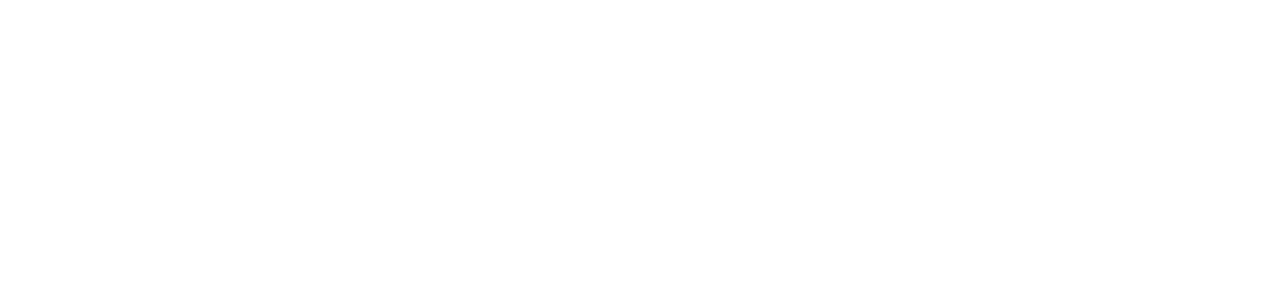
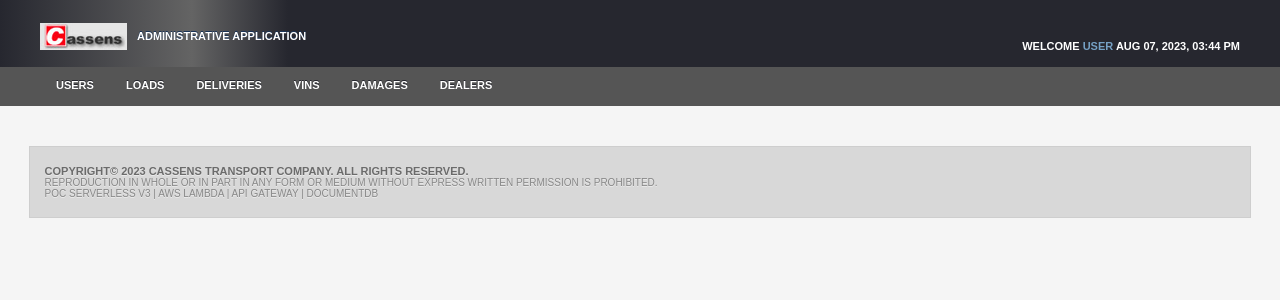
Before and after one commit to benwaldee/POC-console, a React (Create React App) app: page / in a window 1280 px wide. Before the commit this address had no page. Shown: the top 300 px of the page. Built offline with nearby package versions, Linux system fonts and the light colour scheme.

Commit message:
styling + function for nav and footer

```diff
--- a/src/App.js
+++ b/src/App.js
@@ -1,7 +1,8 @@
 import './App.css';
 import { BrowserRouter, Route, Routes } from 'react-router-dom';
 import Loads from './components/Loads';
-
+import HomePage from './components/HomePage';
+import Navbar from './components/Navbar';
 
 function App() {
 
@@ -10,6 +11,7 @@
     <BrowserRouter>
       <Routes>
         <Route path='/loads' exact={true} element={<Loads />}></Route>
+        <Route path='/' exact={true} element={<HomePage />}></Route>
       </Routes>
     </BrowserRouter>
 
--- /dev/null
+++ b/src/components/CSS/Footer.css
@@ -0,0 +1,18 @@
+.Footer_outer-wrap {
+    padding: 18px 15px;
+    font-size: 10px;
+    text-transform: uppercase;
+    color: #888888;
+    text-shadow: 0 1px #ebebeb;
+    background-color: #d8d8d8;
+    border: 1px solid #cecece;
+    margin-left: 28.6px;
+    margin-right: 28.6px;
+    margin-top: 40px;
+}
+
+.Footer_copyright {
+    font-weight: bolder;
+    font-size: 11px;
+    color: #6b6b6b;
+}
--- /dev/null
+++ b/src/components/CSS/HomePage.css
@@ -0,0 +1,4 @@
+body {
+    background-color: #F5F5F5;
+    font-family: Arial, Tahoma, Helvetica, sans-serif;
+}
--- /dev/null
+++ b/src/components/CSS/Navbar.css
@@ -0,0 +1,65 @@
+.Navbar_top {
+    background: linear-gradient(to right, #26272F 0px, #646464 192px, #26272F 288px);
+    width: 100%;
+    height: 67px;
+    display: flex;
+}
+
+.Navbar_top-left-image {
+    height: 27px;
+    width: 87px;
+    cursor: pointer;
+}
+
+.Navbar_top-left {
+    display: flex;
+    padding-left: 40px;
+    padding-top: 23px;
+    width: 50%;
+}
+
+.Navbar_top-left-text {
+    text-shadow: 0 -1px #193356;
+    color: #FFFFFF;
+    font-size: 11px;
+    font-weight: bold;
+    padding-top: 7px;
+    padding-left: 10px;
+
+}
+
+.Navbar_top-right {
+    width: 50%;
+}
+
+.Navbar_top-right-text {
+    color: #FFFFFF;
+    float: right;
+    padding: 40px 40px 0 0;
+    font-size: 11px;
+    text-transform: uppercase;
+    font-weight: bold;
+}
+
+.Navbar_bottom {
+    height: 38.6px;
+    display: flex;
+    padding-left: 40px;
+    background-color: #555555;
+}
+
+.Navbar_bottom-link {
+    color: #FFFFFF;
+    font-weight: bold;
+    text-shadow: 0 -1px #26272F;
+    padding: 11px 15px 2px 15px;
+    font-size: 11px;
+    border: 1px solid #555555;
+    cursor: pointer;
+    text-decoration: none;
+}
+
+.Navbar_bottom-link:hover {
+    border: 1px solid #737681;
+    background-color: #26272F;
+}
--- /dev/null
+++ b/src/components/Footer.js
@@ -0,0 +1,25 @@
+import { useEffect, useState } from 'react';
+import axios from 'axios';
+import { useGeneralContext } from '../context/GeneralContext';
+import "./CSS/Footer.css"
+
+function Footer() {
+    //STATE VARS
+    //-----------------------------------------------------------------------------------------------------------
+    //USE EFFECTS
+    //-----------------------------------------------------------------------------------------------------------
+    //FUNCTIONS
+    //-----------------------------------------------------------------------------------------------------------
+    return (
+        <>
+            <div className='Footer_outer-wrap'>
+                <div className='Footer_copyright' >COPYRIGHT© 2023 CASSENS TRANSPORT COMPANY. ALL RIGHTS RESERVED.</div>
+                <div className='Footer_text'>REPRODUCTION IN WHOLE OR IN PART IN ANY FORM OR MEDIUM WITHOUT EXPRESS WRITTEN PERMISSION IS PROHIBITED.</div>
+                <div className='Footer_info'>POC SERVERLESS V3 | AWS LAMBDA | API GATEWAY | DOCUMENTDB </div>
+            </div>
+        </>
+    );
+
+}
+
+export default Footer;
--- /dev/null
+++ b/src/components/HomePage.js
@@ -0,0 +1,24 @@
+import { useEffect, useState } from 'react';
+import axios from 'axios';
+import { useGeneralContext } from '../context/GeneralContext';
+import "./CSS/HomePage.css"
+import Navbar from './Navbar';
+import Footer from './Footer';
+
+function HomePage() {
+    //STATE VARS
+    //-----------------------------------------------------------------------------------------------------------
+    //USE EFFECTS
+    //-----------------------------------------------------------------------------------------------------------
+    //FUNCTIONS
+    //-----------------------------------------------------------------------------------------------------------
+    return (
+        <>
+            <Navbar />
+            <Footer />
+        </>
+    );
+
+}
+
+export default HomePage;
--- a/src/components/LoadField.js
+++ b/src/components/LoadField.js
@@ -113,19 +113,19 @@
 
         delete editLoad.flags
 
-        //hit save load with axios
-        //THEN hit flag load with axios
-        // try {
+        // hit save load with axios
+        // THEN hit flag load with axios
+        try {
 
-        //     await axios.post('https://kek6x29n3i.execute-api.us-east-1.amazonaws.com/save_load', editLoad)
-        //     await axios.post('https://kek6x29n3i.execute-api.us-east-1.amazonaws.com/set_load_flags', editLoadFlag)
+            await axios.post('https://kek6x29n3i.execute-api.us-east-1.amazonaws.com/save_load', editLoad)
+            await axios.post('https://kek6x29n3i.execute-api.us-east-1.amazonaws.com/set_load_flags', editLoadFlag)
 
-        // } catch (error) {
-        //     console.error("error w loads", error)
-        // }
+        } catch (error) {
+            console.error("error w loads", error)
+        }
 
         // console.log(editLoad)
-        console.log(editLoadFlag)
+        // console.log(editLoadFlag)
 
 
 
--- /dev/null
+++ b/src/components/Navbar.js
@@ -0,0 +1,72 @@
+import { useEffect, useState } from 'react';
+import axios from 'axios';
+import { useGeneralContext } from '../context/GeneralContext';
+import "./CSS/Navbar.css"
+import logo from './images/logo.png'
+import { Link } from "react-router-dom";
+
+function Navbar() {
+    //STATE VARS
+    //-----------------------------------------------------------------------------------------------------------
+    const [formattedDate, setFormattedDate] = useState('');
+
+
+    //USE EFFECTS
+    //-----------------------------------------------------------------------------------------------------------
+    useEffect(() => {
+        const options = {
+            day: '2-digit',
+            month: 'short',
+            year: 'numeric',
+            hour: '2-digit',
+            minute: '2-digit',
+            hour12: true,
+        };
+
+        const updateDateTime = () => {
+            const currentDate = new Date();
+            const formattedDateTime = new Intl.DateTimeFormat('en-US', options).format(currentDate);
+            setFormattedDate(formattedDateTime);
+        };
+
+        updateDateTime();
+
+        const intervalId = setInterval(updateDateTime, 1000);
+
+        return () => {
+            clearInterval(intervalId); // clean up the interval when the component unmounts
+        };
+    }, []);
+
+    //FUNCTIONS
+    //-----------------------------------------------------------------------------------------------------------
+    return (
+        <>
+            <div className='Navbar_outer-wrap'>
+                <div className='Navbar_top'>
+                    <div className='Navbar_top-left'>
+                        <Link to="/">
+                            <img className='Navbar_top-left-image' src={logo}></img>
+                        </Link>
+                        <div className='Navbar_top-left-text'>ADMINISTRATIVE APPLICATION</div>
+                    </div>
+                    <div className='Navbar_top-right'>
+                        <div className='Navbar_top-right-text'> WELCOME <span style={{ color: '#76a1c5' }}>USER</span> {formattedDate}</div>
+                    </div>
+                </div>
+                <div className='Navbar_bottom'>
+                    <Link to="/users" className='Navbar_bottom-link'>USERS</Link>
+                    <Link to="/loads" className='Navbar_bottom-link'>LOADS</Link>
+                    <Link to="/deliveries" className='Navbar_bottom-link'>DELIVERIES</Link>
+                    <Link to="/vins" className='Navbar_bottom-link'>VINS</Link>
+                    <Link to="/damages" className='Navbar_bottom-link'>DAMAGES</Link>
+                    <Link to="/dealers" className='Navbar_bottom-link'>DEALERS</Link>
+                </div>
+
+            </div >
+        </>
+    );
+
+}
+
+export default Navbar;
```
Also changed, not shown: src/components/images/logo.png (added).
